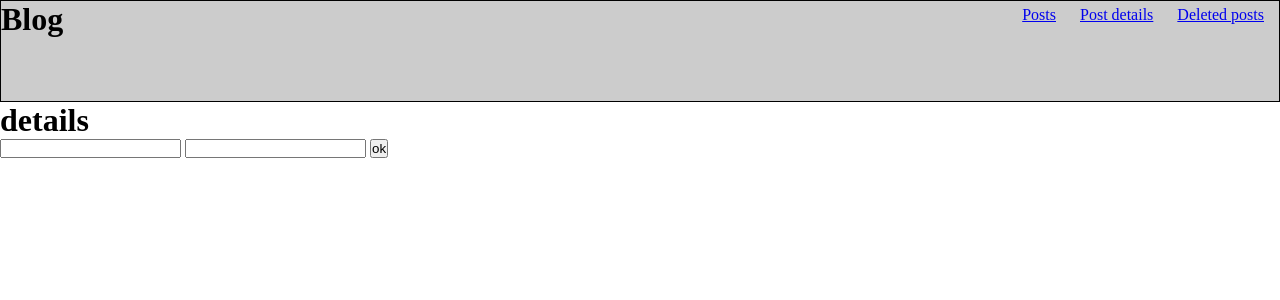
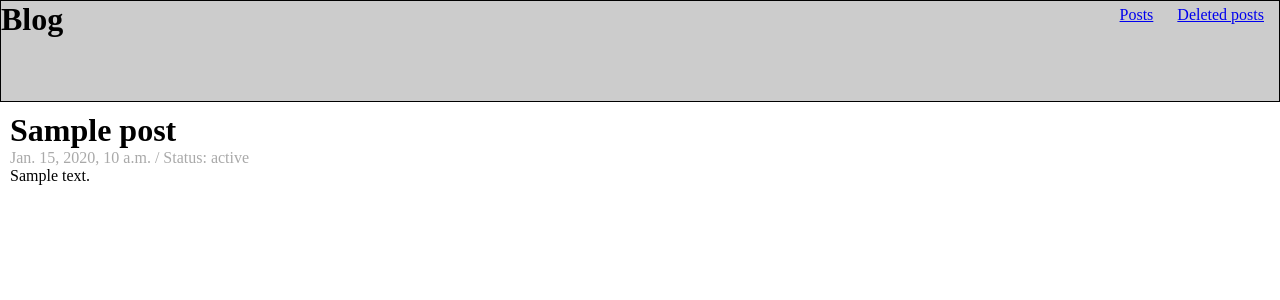
Before and after one commit to daniyarchambylov/it-academy-blog, a Django app: template blog/posts/templates/posts/detail.html in a window 1280 px wide. Shown: the top 300 px of the page. Run offline with Django 3.2, Linux system fonts and the light colour scheme; the template is opened without the code that fills it: most values are stand-ins (such as "Sample title", 1, 10 or a date in 2020); parts of the project's set-up code (start-up, migrations or seed data) failed here and were passed over.

Commit message:
add post details page

```diff
--- a/blog/posts/templates/posts/detail.html
+++ b/blog/posts/templates/posts/detail.html
@@ -1,14 +1,20 @@
 {% extends 'base.html' %}
+{% load static %}
 
 {% block page_title %}
-  Post details
+  Post: {{ post.title }}
 {% endblock page_title %}
 
 {% block contents %}
-  <h1>details</h1>
-  <form>
-    <input type="text" id="a" name="a">
-    <input type="text" id="b" name="b">
-    <input type="submit" value="ok" onclick="someFunc();">
-  </form>
+  <div class="post">
+    <h1 class="title">{{ post.title }}</h1>
+    <div class="date">{{ post.created_at }} / Status: {{ post.get_status_display }}</div>
+    <p class="description">
+      {{ post.description }}
+    </p>
+  </div>
 {% endblock contents %}
+
+{% block css %}
+  <link href="{% static 'css/post.css' %}" type="text/css" rel="stylesheet" />
+{% endblock css %}
--- a/blog/posts/urls.py
+++ b/blog/posts/urls.py
@@ -3,6 +3,6 @@ from blog.posts import views
 
 urlpatterns = [
     url(r'^$', views.index, name='posts-index'),
-    url(r'^details/$', views.post_detail, name='posts-detail'),
+    url(r'^details/(?P<id>\d+)/$', views.post_detail, name='posts-detail'),
     url(r'^deleted/$', views.deleted_posts, name='posts-deleted'),
 ]
--- /dev/null
+++ b/blog/static/css/post.css
@@ -0,0 +1,13 @@
+.post {
+  margin: 10px;
+  border-bottom: 1px solid #ccc;
+}
+
+.post:last-child {
+  border-bottom: none;
+}
+
+.post .date {
+  font-weight: 200;
+  color: darkgray;
+}
--- a/blog/templates/base.html
+++ b/blog/templates/base.html
@@ -5,13 +5,14 @@
   <meta charset="UTF-8" />
   <title>{% block page_title %}{% endblock page_title %}</title>
   <link type="text/css" rel="stylesheet" href="{% static 'css/style.css' %}" />
+  {% block css %}{% endblock css %}
 </head>
 <body>
   <header>
     <h1>Blog</h1>
     <ul class="nav">
       <li><a href="{% url 'posts-index' %}">Posts</a></li>
-      <li><a href="{% url 'posts-detail' %}">Post details</a></li>
+{#      <li><a href="{% url 'posts-detail' %}">Post details</a></li>#}
       <li><a href="{% url 'posts-deleted' %}">Deleted posts</a></li>
     </ul>
   </header>
```
Also changed, not shown: blog/posts/templates/posts/index.html (+3 -6 lines), blog/posts/views.py (+5 -2 lines).
